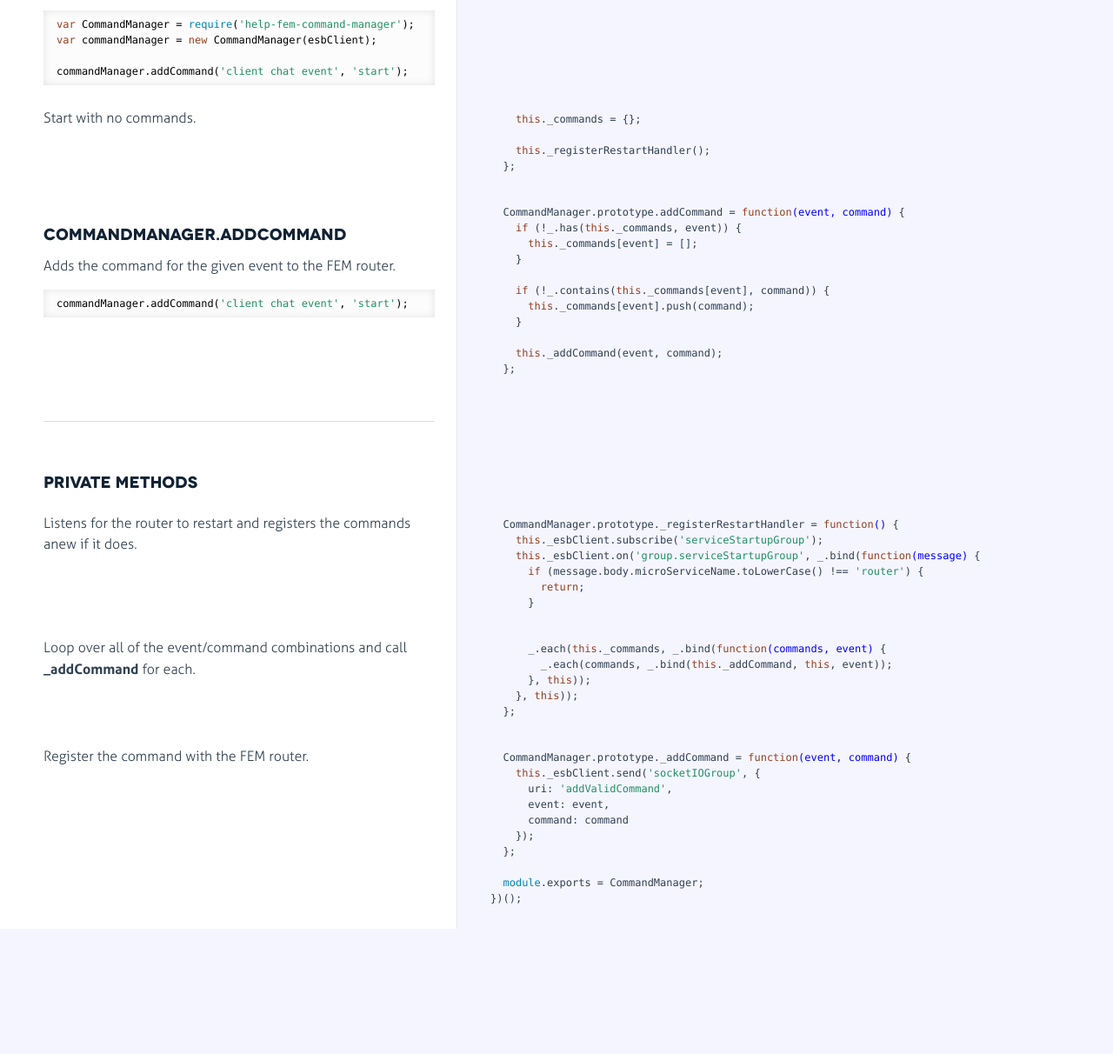
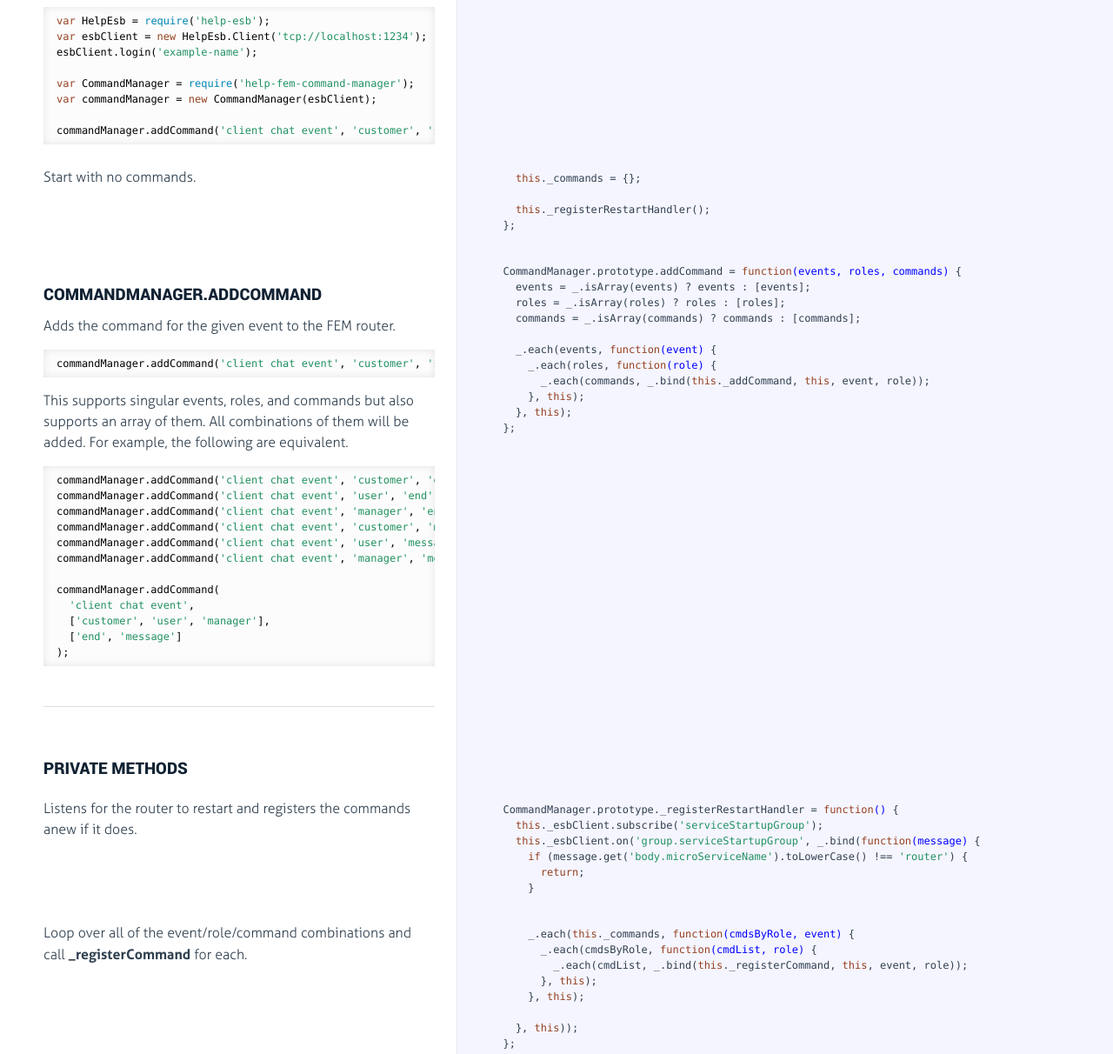
Before and after one commit to evanlucas/help-fem-command-manager.js, a plain HTML site: page index.html in a window 1280 px wide. Shown: the part 418-1630 px from the top of the page at 87% size. Before the commit the page ends 1486 px from the top, so only its background shows below. Drawn offline with Linux system fonts and the light colour scheme.

Commit message:
Update docs for v0.2.2.

```diff
--- a/docco.css
+++ b/docco.css
@@ -21,11 +21,11 @@
 }
 
 @font-face {
-    font-family: 'novecento-bold';
-    src: url('public/fonts/novecento-bold.eot');
-    src: url('public/fonts/novecento-bold.eot?#iefix') format('embedded-opentype'),
-         url('public/fonts/novecento-bold.woff') format('woff'),
-         url('public/fonts/novecento-bold.ttf') format('truetype');
+    font-family: 'roboto-black';
+    src: url('public/fonts/roboto-black.eot');
+    src: url('public/fonts/roboto-black.eot?#iefix') format('embedded-opentype'),
+         url('public/fonts/roboto-black.woff') format('woff'),
+         url('public/fonts/roboto-black.ttf') format('truetype');
     font-weight: normal;
     font-style: normal;
 }
@@ -67,13 +67,16 @@
   color: #112233;
   line-height: 1em;
   font-weight: normal;
-  font-family: "novecento-bold";
+  font-family: "roboto-black";
   text-transform: uppercase;
   margin: 30px 0 15px 0;
 }
 
 h1 {
   margin-top: 40px;
+}
+h2 {
+  font-size: 1.26em;
 }
 
 hr {
@@ -180,9 +183,18 @@
   display: block;
 }
 
+#jump_page_wrapper{
+  position: fixed;
+  right: 0;
+  top: 0;
+  bottom: 0;
+}
+
 #jump_page {
   padding: 5px 0 3px;
   margin: 0 0 25px 25px;
+  max-height: 100%;
+  overflow: auto;
 }
 
 #jump_page .source {
--- a/index.html
+++ b/index.html
@@ -59,10 +59,14 @@
               </div>
               <h3 id="commandmanager-constructor-">CommandManager <em>constructor</em></h3>
 <p>Initializes the command manager.</p>
-<pre><code><span class="hljs-keyword">var</span> CommandManager = <span class="hljs-built_in">require</span>(<span class="hljs-string">'help-fem-command-manager'</span>);
+<pre><code><span class="hljs-keyword">var</span> HelpEsb = <span class="hljs-built_in">require</span>(<span class="hljs-string">'help-esb'</span>);
+<span class="hljs-keyword">var</span> esbClient = <span class="hljs-keyword">new</span> HelpEsb.Client(<span class="hljs-string">'tcp://localhost:1234'</span>);
+esbClient.login(<span class="hljs-string">'example-name'</span>);
+
+<span class="hljs-keyword">var</span> CommandManager = <span class="hljs-built_in">require</span>(<span class="hljs-string">'help-fem-command-manager'</span>);
 <span class="hljs-keyword">var</span> commandManager = <span class="hljs-keyword">new</span> CommandManager(esbClient);
 
-commandManager.addCommand(<span class="hljs-string">'client chat event'</span>, <span class="hljs-string">'start'</span>);
+commandManager.addCommand(<span class="hljs-string">'client chat event'</span>, <span class="hljs-string">'customer'</span>, <span class="hljs-string">'start'</span>);
 </code></pre>
             </div>
 
@@ -98,20 +102,35 @@
               </div>
               <h3 id="commandmanager-addcommand">CommandManager.addCommand</h3>
 <p>Adds the command for the given event to the FEM router.</p>
-<pre><code>commandManager.addCommand(<span class="hljs-string">'client chat event'</span>, <span class="hljs-string">'start'</span>);
+<pre><code>commandManager.addCommand(<span class="hljs-string">'client chat event'</span>, <span class="hljs-string">'customer'</span>, <span class="hljs-string">'start'</span>);
+</code></pre><p>This supports singular events, roles, and commands but also supports an
+array of them.  All combinations of them will be added.  For example, the
+following are equivalent.</p>
+<pre><code>commandManager.addCommand(<span class="hljs-string">'client chat event'</span>, <span class="hljs-string">'customer'</span>, <span class="hljs-string">'end'</span>);
+commandManager.addCommand(<span class="hljs-string">'client chat event'</span>, <span class="hljs-string">'user'</span>, <span class="hljs-string">'end'</span>);
+commandManager.addCommand(<span class="hljs-string">'client chat event'</span>, <span class="hljs-string">'manager'</span>, <span class="hljs-string">'end'</span>);
+commandManager.addCommand(<span class="hljs-string">'client chat event'</span>, <span class="hljs-string">'customer'</span>, <span class="hljs-string">'message'</span>);
+commandManager.addCommand(<span class="hljs-string">'client chat event'</span>, <span class="hljs-string">'user'</span>, <span class="hljs-string">'message'</span>);
+commandManager.addCommand(<span class="hljs-string">'client chat event'</span>, <span class="hljs-string">'manager'</span>, <span class="hljs-string">'message'</span>);
+
+commandManager.addCommand(
+  <span class="hljs-string">'client chat event'</span>,
+  [<span class="hljs-string">'customer'</span>, <span class="hljs-string">'user'</span>, <span class="hljs-string">'manager'</span>],
+  [<span class="hljs-string">'end'</span>, <span class="hljs-string">'message'</span>]
+);
 </code></pre>
             </div>
 
-            <div class="content"><div class='highlight'><pre>  CommandManager.prototype.addCommand = <span class="hljs-function"><span class="hljs-keyword">function</span><span class="hljs-params">(event, command)</span> </span>{
-    <span class="hljs-keyword">if</span> (!_.has(<span class="hljs-keyword">this</span>._commands, event)) {
-      <span class="hljs-keyword">this</span>._commands[event] = [];
-    }
+            <div class="content"><div class='highlight'><pre>  CommandManager.prototype.addCommand = <span class="hljs-function"><span class="hljs-keyword">function</span><span class="hljs-params">(events, roles, commands)</span> </span>{
+    events = _.isArray(events) ? events : [events];
+    roles = _.isArray(roles) ? roles : [roles];
+    commands = _.isArray(commands) ? commands : [commands];
 
-    <span class="hljs-keyword">if</span> (!_.contains(<span class="hljs-keyword">this</span>._commands[event], command)) {
-      <span class="hljs-keyword">this</span>._commands[event].push(command);
-    }
-
-    <span class="hljs-keyword">this</span>._addCommand(event, command);
+    _.each(events, <span class="hljs-function"><span class="hljs-keyword">function</span><span class="hljs-params">(event)</span> </span>{
+      _.each(roles, <span class="hljs-function"><span class="hljs-keyword">function</span><span class="hljs-params">(role)</span> </span>{
+        _.each(commands, _.bind(<span class="hljs-keyword">this</span>._addCommand, <span class="hljs-keyword">this</span>, event, role));
+      }, <span class="hljs-keyword">this</span>);
+    }, <span class="hljs-keyword">this</span>);
   };</pre></div></div>
 
         </li>
@@ -157,7 +176,7 @@
             <div class="content"><div class='highlight'><pre>  CommandManager.prototype._registerRestartHandler = <span class="hljs-function"><span class="hljs-keyword">function</span><span class="hljs-params">()</span> </span>{
     <span class="hljs-keyword">this</span>._esbClient.subscribe(<span class="hljs-string">'serviceStartupGroup'</span>);
     <span class="hljs-keyword">this</span>._esbClient.on(<span class="hljs-string">'group.serviceStartupGroup'</span>, _.bind(<span class="hljs-function"><span class="hljs-keyword">function</span><span class="hljs-params">(message)</span> </span>{
-      <span class="hljs-keyword">if</span> (message.body.microServiceName.toLowerCase() !== <span class="hljs-string">'router'</span>) {
+      <span class="hljs-keyword">if</span> (message.get(<span class="hljs-string">'body.microServiceName'</span>).toLowerCase() !== <span class="hljs-string">'router'</span>) {
         <span class="hljs-keyword">return</span>;
       }</pre></div></div>
 
@@ -170,14 +189,17 @@
               <div class="pilwrap ">
                 <a class="pilcrow" href="#section-9">&#182;</a>
               </div>
-              <p>Loop over all of the event/command combinations and call
-<strong>_addCommand</strong> for each.</p>
+              <p>Loop over all of the event/role/command combinations and call
+<strong>_registerCommand</strong> for each.</p>
 
             </div>
 
-            <div class="content"><div class='highlight'><pre>      _.each(<span class="hljs-keyword">this</span>._commands, _.bind(<span class="hljs-function"><span class="hljs-keyword">function</span><span class="hljs-params">(commands, event)</span> </span>{
-        _.each(commands, _.bind(<span class="hljs-keyword">this</span>._addCommand, <span class="hljs-keyword">this</span>, event));
-      }, <span class="hljs-keyword">this</span>));
+            <div class="content"><div class='highlight'><pre>      _.each(<span class="hljs-keyword">this</span>._commands, <span class="hljs-function"><span class="hljs-keyword">function</span><span class="hljs-params">(cmdsByRole, event)</span> </span>{
+        _.each(cmdsByRole, <span class="hljs-function"><span class="hljs-keyword">function</span><span class="hljs-params">(cmdList, role)</span> </span>{
+          _.each(cmdList, _.bind(<span class="hljs-keyword">this</span>._registerCommand, <span class="hljs-keyword">this</span>, event, role));
+        }, <span class="hljs-keyword">this</span>);
+      }, <span class="hljs-keyword">this</span>);
+
     }, <span class="hljs-keyword">this</span>));
   };</pre></div></div>
 
@@ -190,15 +212,45 @@
               <div class="pilwrap ">
                 <a class="pilcrow" href="#section-10">&#182;</a>
               </div>
+              <p>Adds the singular event/role/command, registering it with FEM.</p>
+
+            </div>
+
+            <div class="content"><div class='highlight'><pre>  CommandManager.prototype._addCommand = <span class="hljs-function"><span class="hljs-keyword">function</span><span class="hljs-params">(event, role, command)</span> </span>{
+    <span class="hljs-keyword">if</span> (!_.has(<span class="hljs-keyword">this</span>._commands, event)) {
+      <span class="hljs-keyword">this</span>._commands[event] = {};
+    }
+
+    <span class="hljs-keyword">if</span> (!_.has(<span class="hljs-keyword">this</span>._commands[event], role)) {
+      <span class="hljs-keyword">this</span>._commands[event][role] = [];
+    }
+
+    <span class="hljs-keyword">if</span> (!_.contains(<span class="hljs-keyword">this</span>._commands[event][role], command)) {
+      <span class="hljs-keyword">this</span>._commands[event][role].push(command);
+    }
+
+    <span class="hljs-keyword">this</span>._registerCommand(event, role, command);
+  };</pre></div></div>
+
+        </li>
+
+
+        <li id="section-11">
+            <div class="annotation">
+
+              <div class="pilwrap ">
+                <a class="pilcrow" href="#section-11">&#182;</a>
+              </div>
               <p>Register the command with the FEM router.</p>
 
             </div>
 
-            <div class="content"><div class='highlight'><pre>  CommandManager.prototype._addCommand = <span class="hljs-function"><span class="hljs-keyword">function</span><span class="hljs-params">(event, command)</span> </span>{
+            <div class="content"><div class='highlight'><pre>  CommandManager.prototype._registerCommand = <span class="hljs-function"><span class="hljs-keyword">function</span><span class="hljs-params">(event, role, command)</span> </span>{
     <span class="hljs-keyword">this</span>._esbClient.send(<span class="hljs-string">'socketIOGroup'</span>, {
       uri: <span class="hljs-string">'addValidCommand'</span>,
       event: event,
-      command: command
+      command: command,
+      role: role
     });
   };
 
```
Also changed, not shown: public/fonts/roboto-black.ttf (added), public/fonts/roboto-black.woff (added), 1 other file.
